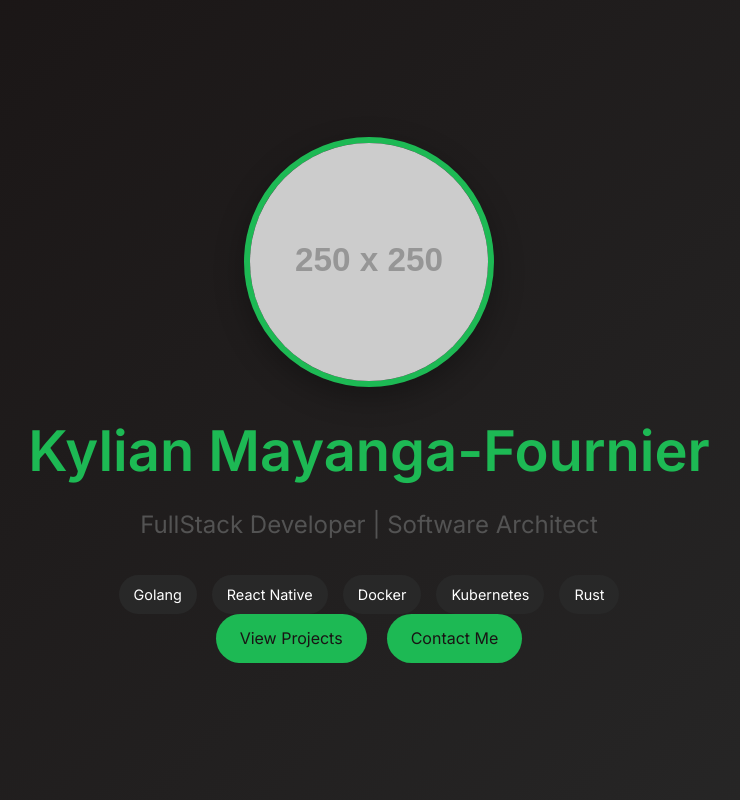
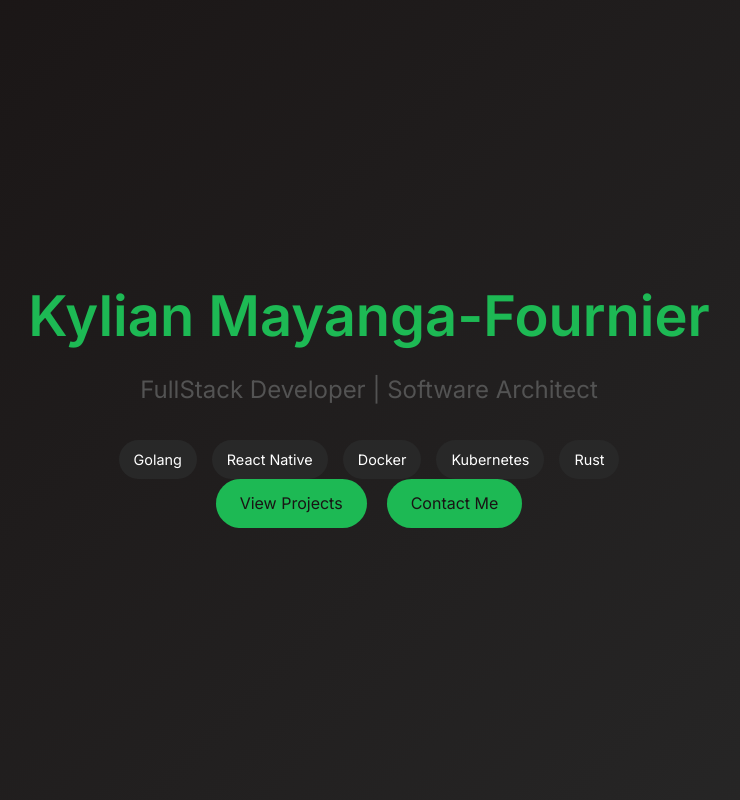
Before and after one commit to G33KM44N38/portfolio, a plain HTML site: page dev.html in a window 1280 px wide. Shown: the top 800 px of the page, without its empty margins (271-1011 px from the left). Drawn offline with Linux system fonts and the light colour scheme; placeholder pictures from the web are drawn by us.

Commit message:
feat: Remove hero image styling for better layout consistency

```diff
--- a/dev.html
+++ b/dev.html
@@ -61,16 +61,6 @@
           opacity: 1;
           transform: translateY(0);
         }
-      }
-
-      .hero-image {
-        width: 250px;
-        height: 250px;
-        border-radius: 50%;
-        object-fit: cover;
-        margin-bottom: 20px;
-        border: 6px solid var(--spotify-green);
-        box-shadow: 0 10px 30px rgba(0, 0, 0, 0.3);
       }
 
       .hero h1 {
@@ -213,11 +203,6 @@
   <body>
     <!-- Hero Section -->
     <section class="hero">
-      <img
-        src="https://via.placeholder.com/250"
-        alt="Kylian Mayanga-Fournier"
-        class="hero-image"
-      />
       <div class="hero-content">
         <h1>Kylian Mayanga-Fournier</h1>
         <p class="hero-subtitle">FullStack Developer | Software Architect</p>
```
